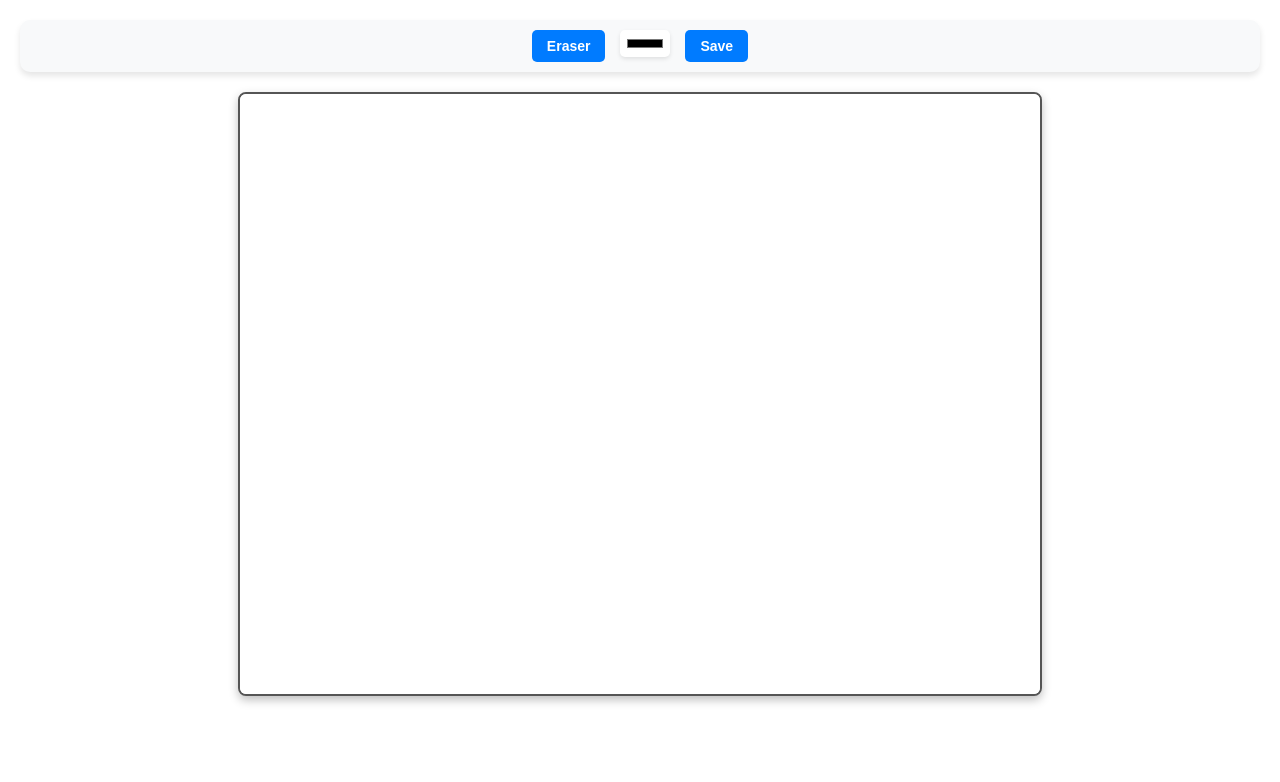
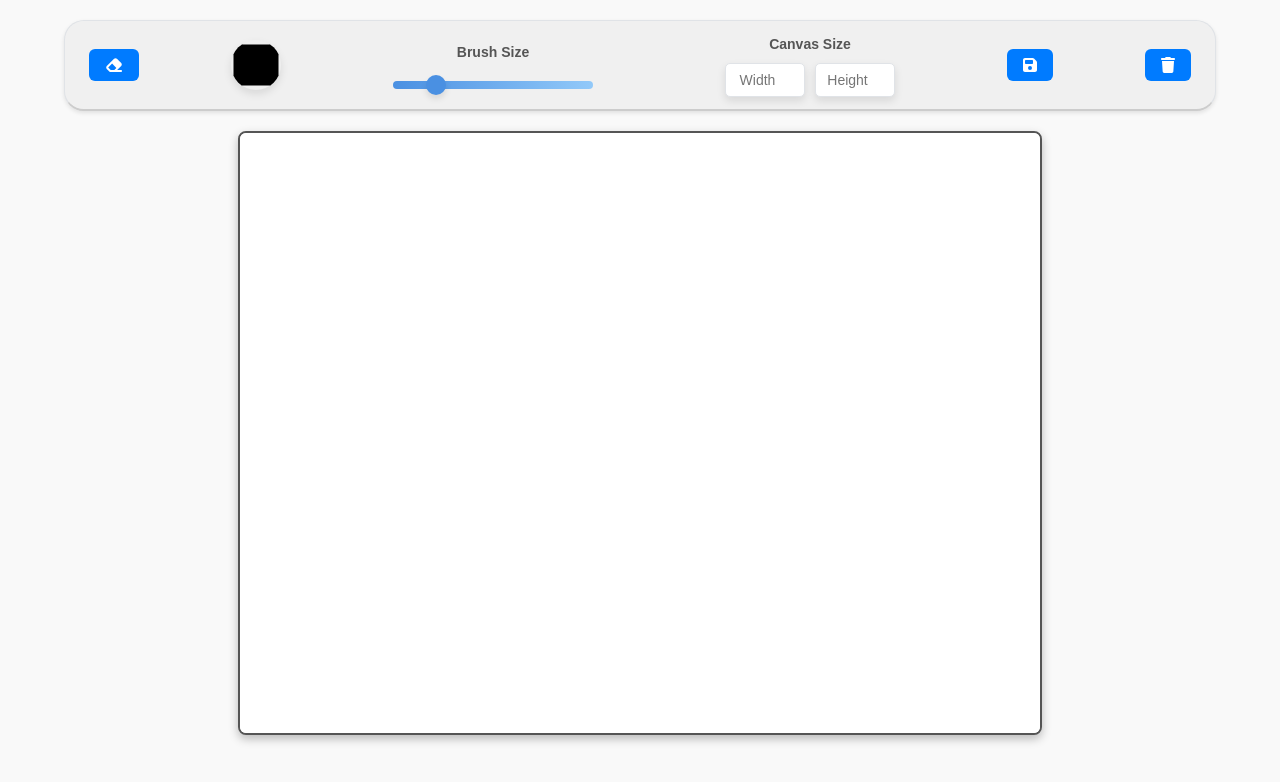
Before and after one commit to omarseyam1729/SeyPaints, a React (Create React App) app: page / in a window 1280 px wide. Shown: the top 782 px of the page. Built offline with nearby package versions, Linux system fonts and the light colour scheme.

Commit message:
first iteration complete new features incoming

```diff
--- a/package.json
+++ b/package.json
@@ -3,6 +3,9 @@
   "version": "0.1.0",
   "private": true,
   "dependencies": {
+    "@fortawesome/fontawesome-svg-core": "^6.7.2",
+    "@fortawesome/free-solid-svg-icons": "^6.7.2",
+    "@fortawesome/react-fontawesome": "^0.2.2",
     "cra-template": "1.2.0",
     "react": "^19.0.0",
     "react-dom": "^19.0.0",
--- a/src/App.js
+++ b/src/App.js
@@ -1,12 +1,14 @@
-import React, { useState,useRef } from 'react';
+import React, { useState, useRef } from 'react';
 import Toolbar from './components/Toolbar';
 import Canvas from './components/Canvas';
-
+import './styles/global.css';
 
 const App = () => {
   const canvasRef = useRef(null);
   const [color, setColor] = useState('#000000');
   const [eraserMode, setEraserMode] = useState(false);
+  const [brushSize, setBrushSize] = useState(10);
+  const [canvasSize, setCanvasSize] = useState({ width: 800, height: 600 }); // New state for canvas size
 
   const handleToggleEraser = () => {
     setEraserMode((prevMode) => !prevMode);
@@ -15,25 +17,39 @@ const App = () => {
   const handleSave = () => {
     const canvas = canvasRef.current;
     if (!canvas) return;
-
-    // Convert canvas to a data URL
     const dataURL = canvas.toDataURL("image/png");
-
-    // Automatically download the image
     const link = document.createElement("a");
     link.href = dataURL;
     link.download = "canvas-image.png";
     link.click();
   };
 
+  const handleClearScreen = () => {
+    const canvas = canvasRef.current;
+    if (!canvas) return;
+    const ctx = canvas.getContext('2d');
+    ctx.fillStyle = '#ffffff'; // Set the fill color to white
+    ctx.fillRect(0, 0, canvas.width, canvas.height); // Fill the entire canvas with white
+  };
+
   return (
     <div>
-      <Toolbar setColor={setColor}
-      handleToggleEraser={handleToggleEraser}
-      eraserMode={eraserMode}
-      handleSave={handleSave}
+      <Toolbar
+        setColor={setColor}
+        handleToggleEraser={handleToggleEraser}
+        eraserMode={eraserMode}
+        handleSave={handleSave}
+        setBrushSize={setBrushSize}
+        handleClearScreen={handleClearScreen}
+        setCanvasSize={setCanvasSize} // Pass canvas size control to Toolbar
       />
-      <Canvas ref={canvasRef} color={eraserMode ? '#ffffff' : color} />
+      <Canvas
+        ref={canvasRef}
+        color={eraserMode ? '#ffffff' : color}
+        brushSize={brushSize}
+        width={canvasSize.width}
+        height={canvasSize.height}
+      />
     </div>
   );
 };
--- a/src/components/Toolbar.js
+++ b/src/components/Toolbar.js
@@ -1,17 +1,76 @@
-import '../styles/Toolbar.css'
-const Toolbar = ({ setColor, handleToggleEraser, eraserMode,handleSave }) => {
+import { FontAwesomeIcon } from '@fortawesome/react-fontawesome';
+import { faPaintBrush, faEraser, faSave, faTrash } from '@fortawesome/free-solid-svg-icons';
+import '../styles/Toolbar.css';
+
+const Toolbar = ({
+  setColor,
+  handleToggleEraser,
+  eraserMode,
+  handleSave,
+  setBrushSize,
+  handleClearScreen,
+  setCanvasSize,
+}) => {
+  const handleCanvasSizeChange = (e) => {
+    const { name, value } = e.target;
+    setCanvasSize((prev) => ({ ...prev, [name]: value }));
+  };
+
   return (
     <div className="toolbar">
-      <button onClick={handleToggleEraser}>
-        {eraserMode ? 'Brush' : 'Eraser'}
+      <button onClick={handleToggleEraser} title={eraserMode ? 'Brush' : 'Eraser'}>
+        <FontAwesomeIcon icon={eraserMode ? faPaintBrush : faEraser} />
       </button>
-      <input
-        type="color"
-        title="Pick Color"
-        onChange={(e) => setColor(e.target.value)}
-        disabled={eraserMode} // Disable color picker when eraser is active
-      />
-      <button onClick={handleSave}>Save</button>
+      {!eraserMode && (
+        <>
+          <input
+            type="color"
+            title="Pick Color"
+            onChange={(e) => setColor(e.target.value)}
+          />
+        </>
+      )}
+      <div className="brush-size-container">
+        <label htmlFor="brush-size">{eraserMode ? 'Eraser Size' : 'Brush Size'}</label>
+        <input
+          id="brush-size"
+          type="range"
+          min="1"
+          max="50"
+          defaultValue="10"
+          onChange={(e) => setBrushSize(e.target.value)}
+          title="Adjust Brush Size"
+        />
+      </div>
+      <div className="canvas-size-container">
+        <label>Canvas Size</label>
+        <div className="canvas-size-inputs">
+          <input
+            type="number"
+            name="width"
+            min="100"
+            max="2000"
+            placeholder="Width"
+            title="Canvas Width"
+            onChange={handleCanvasSizeChange}
+          />
+          <input
+            type="number"
+            name="height"
+            min="100"
+            max="2000"
+            placeholder="Height"
+            title="Canvas Height"
+            onChange={handleCanvasSizeChange}
+          />
+        </div>
+      </div>
+      <button onClick={handleSave} title="Save">
+        <FontAwesomeIcon icon={faSave} />
+      </button>
+      <button onClick={handleClearScreen} title="Clear Screen">
+        <FontAwesomeIcon icon={faTrash} />
+      </button>
     </div>
   );
 };
--- a/src/styles/Toolbar.css
+++ b/src/styles/Toolbar.css
@@ -1,46 +1,137 @@
 .toolbar {
   display: flex;
   justify-content: center;
-    gap: 15px; /* Add space between elements */
-    margin: 20px;
-    padding: 10px;
-    background-color: #f8f9fa; /* Light gray background for toolbar */
-    border-radius: 10px; /* Rounded corners */
-    box-shadow: 0 4px 6px rgba(0, 0, 0, 0.1); /* Subtle shadow for elevation */
+  align-items: center;
+  gap: 40px;
+  padding: 20px;
+  margin: 20px auto;
+  background-color: #f4f5f7;
+  border-radius: 20px;
+  box-shadow: 0 8px 16px rgba(0, 0, 0, 0.15);
+  border: 1px solid #e0e3e7;
+  max-width: 90%;
 }
 
 button {
-    padding: 8px 15px;
+  display: flex;
+  align-items: center;
+  justify-content: center;
+  padding: 12px 18px;
+  background-color: #4a90e2;
+  color: white;
   border: none;
-    background-color: #007bff; /* Blue background for buttons */
-    color: white;
-    font-size: 14px;
+  border-radius: 8px;
+  font-size: 16px;
   font-weight: bold;
-    border-radius: 5px;
   cursor: pointer;
-    transition: background-color 0.3s ease, transform 0.2s ease; /* Smooth transition for hover effects */
+  transition: transform 0.3s ease, box-shadow 0.3s ease, background-color 0.3s ease;
 }
 
 button:hover {
-    background-color: #0056b3; /* Darker blue on hover */
-    transform: scale(1.05); /* Slight zoom effect */
+  background-color: #3b78b1;
+  box-shadow: 0 6px 12px rgba(0, 0, 0, 0.2);
+  transform: scale(1.1);
 }
 
 button:active {
-    background-color: #003f8a; /* Even darker blue on click */
-    transform: scale(1); /* Reset zoom */
+  background-color: #2f5c89;
+  transform: scale(1);
 }
 
-  input[type='color'] {
-    padding: 5px;
+input[type="color"] {
+  width: 50px;
+  height: 50px;
   border: none;
-    background-color: #ffffff; /* White background for color picker */
-    border-radius: 5px;
+  border-radius: 50%;
+  box-shadow: 0 4px 8px rgba(0, 0, 0, 0.1);
   cursor: pointer;
-    box-shadow: 0 2px 4px rgba(0, 0, 0, 0.1); /* Light shadow for color picker */
-    transition: transform 0.2s ease; /* Smooth hover effect */
+  transition: transform 0.3s ease, box-shadow 0.3s ease;
 }
 
-  input[type='color']:hover {
-    transform: scale(1.1); /* Slight zoom on hover */
+input[type="color"]:hover {
+  transform: scale(1.2);
+  box-shadow: 0 6px 12px rgba(0, 0, 0, 0.2);
 }
+
+input[type="range"] {
+  width: 200px;
+  -webkit-appearance: none;
+  height: 8px;
+  border-radius: 5px;
+  background: linear-gradient(to right, #4a90e2, #92c9f9);
+  outline: none;
+  margin-top: 10px;
+  transition: box-shadow 0.3s ease;
+}
+
+input[type="range"]::-webkit-slider-thumb {
+  -webkit-appearance: none;
+  appearance: none;
+  width: 20px;
+  height: 20px;
+  border-radius: 50%;
+  background: #4a90e2;
+  cursor: pointer;
+  box-shadow: 0 4px 6px rgba(0, 0, 0, 0.1);
+  transition: transform 0.3s ease, box-shadow 0.3s ease;
+}
+
+input[type="range"]::-webkit-slider-thumb:hover {
+  transform: scale(1.2);
+  box-shadow: 0 6px 10px rgba(0, 0, 0, 0.2);
+}
+
+.brush-size-container {
+  display: flex;
+  flex-direction: column;
+  align-items: center;
+  justify-content: center;
+  margin-left: 20px;
+  margin-right: 20px;
+}
+
+.brush-size-container label {
+  font-size: 14px;
+  font-weight: bold;
+  color: #555;
+  margin-bottom: 8px;
+}
+
+/* Styles for Canvas Size Controls */
+.canvas-size-container {
+  display: flex;
+  flex-direction: column;
+  align-items: center;
+  justify-content: center;
+  margin-left: 20px;
+  margin-right: 20px;
+}
+
+.canvas-size-container label {
+  font-size: 14px;
+  font-weight: bold;
+  color: #555;
+  margin-bottom: 8px;
+}
+
+.canvas-size-container .canvas-size-inputs {
+  display: flex;
+  gap: 10px;
+}
+
+.canvas-size-container input[type="number"] {
+  width: 80px;
+  padding: 8px;
+  font-size: 14px;
+  border: 1px solid #e0e3e7;
+  border-radius: 5px;
+  text-align: center;
+  outline: none;
+  box-shadow: 0 4px 8px rgba(0, 0, 0, 0.1);
+  transition: transform 0.3s ease, box-shadow 0.3s ease;
+}
+
+.canvas-size-container input[type="number"]:hover {
+  transform: scale(1.1);
+  box-shadow: 0 6px 12px rgba(0, 0, 0, 0.2);
+}
--- a/src/styles/global.css
+++ b/src/styles/global.css
@@ -0,0 +1,182 @@
+/* Reset Styles */
+* {
+    margin: 0;
+    padding: 0;
+    box-sizing: border-box;
+  }
+
+  html {
+    font-size: 100%; /* Base font size for rem units */
+  }
+
+  body {
+    font-family: Arial, sans-serif;
+    color: #333;
+    background-color: #f9f9f9;
+    line-height: 1.6;
+    -webkit-font-smoothing: antialiased;
+    -moz-osx-font-smoothing: grayscale;
+  }
+
+  img, video {
+    max-width: 100%;
+    height: auto;
+  }
+
+  a {
+    text-decoration: none;
+    color: inherit;
+  }
+
+  ul, ol {
+    list-style: none;
+  }
+
+  button {
+    background: none;
+    border: none;
+    cursor: pointer;
+  }
+
+  /* Layout Utility Classes */
+  .container {
+    width: 90%;
+    max-width: 1200px;
+    margin: 0 auto;
+    padding: 1rem;
+  }
+
+  .row {
+    display: flex;
+    flex-wrap: wrap;
+    gap: 1rem;
+  }
+
+  .col {
+    flex: 1;
+    min-width: 200px;
+  }
+
+  /* Responsive Typography */
+  h1, h2, h3, h4, h5, h6 {
+    font-weight: bold;
+    line-height: 1.2;
+    margin-bottom: 0.5rem;
+  }
+
+  h1 {
+    font-size: 2rem;
+  }
+
+  h2 {
+    font-size: 1.75rem;
+  }
+
+  h3 {
+    font-size: 1.5rem;
+  }
+
+  p {
+    margin-bottom: 1rem;
+    font-size: 1rem;
+  }
+
+  @media (min-width: 768px) {
+    h1 {
+      font-size: 2.5rem;
+    }
+    h2 {
+      font-size: 2rem;
+    }
+    h3 {
+      font-size: 1.75rem;
+    }
+    p {
+      font-size: 1.125rem;
+    }
+  }
+
+  /* Responsive Canvas Area */
+  .canvas-container {
+    position: relative;
+    display: flex;
+    justify-content: center;
+    align-items: center;
+    background-color: #ffffff;
+    border: 1px solid #ddd;
+    overflow: hidden;
+    border-radius: 8px;
+  }
+
+  canvas {
+    display: block;
+    max-width: 100%;
+    height: auto;
+  }
+
+  /* Toolbar Styles */
+  .toolbar {
+    display: flex;
+    justify-content: space-between;
+    align-items: center;
+    padding: 0.75rem 1.5rem;
+    background-color: #f0f0f0;
+    border-bottom: 2px solid #ccc;
+    color: #333;
+    box-shadow: 0px 2px 4px rgba(0, 0, 0, 0.1);
+  }
+
+  .toolbar button {
+    color: #fff;
+    background-color: #007bff;
+    padding: 0.5rem 1rem;
+    border-radius: 6px;
+    font-size: 1rem;
+    transition: background-color 0.3s ease;
+  }
+
+  .toolbar button:hover {
+    background-color: #0056b3;
+  }
+
+  .toolbar button:active {
+    background-color: #003f8a;
+  }
+
+  .toolbar-title {
+    font-size: 1.5rem;
+    font-weight: bold;
+    color: #333;
+  }
+
+  /* Footer Styles */
+  .footer {
+    text-align: center;
+    padding: 1rem;
+    background-color: #f0f0f0;
+    color: #666;
+    font-size: 0.875rem;
+    border-top: 2px solid #ccc;
+  }
+
+  /* Responsive Design Breakpoints */
+  @media (max-width: 576px) {
+    .toolbar {
+      flex-direction: column;
+      gap: 0.5rem;
+    }
+
+    .toolbar-title {
+      font-size: 1.25rem;
+    }
+
+    .footer {
+      font-size: 0.75rem;
+    }
+  }
+
+  @media (min-width: 1200px) {
+    .container {
+      width: 85%;
+    }
+  }
```
Also changed, not shown: src/components/Canvas.js (+10 -8 lines), 1 other file (tests, documents, lock files or other folders). Lines whose indentation alone changed are shown as unchanged.
